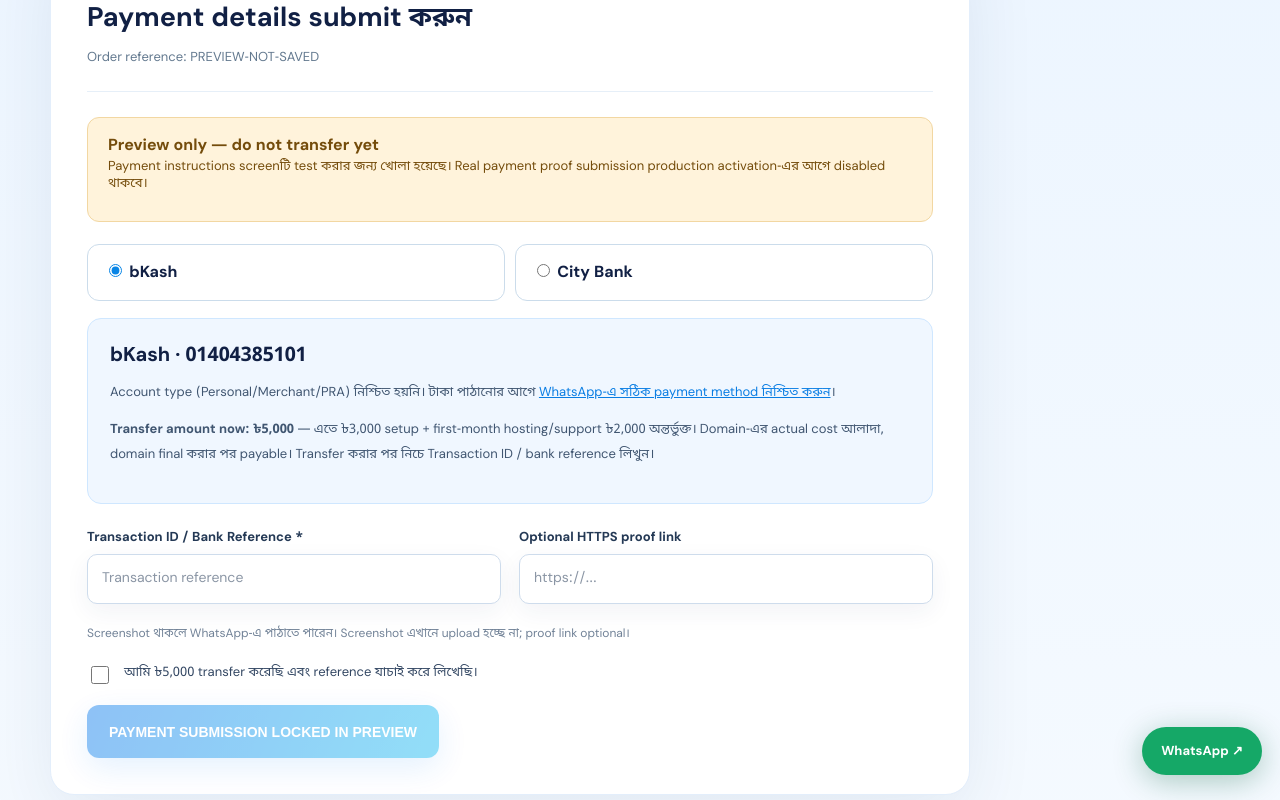
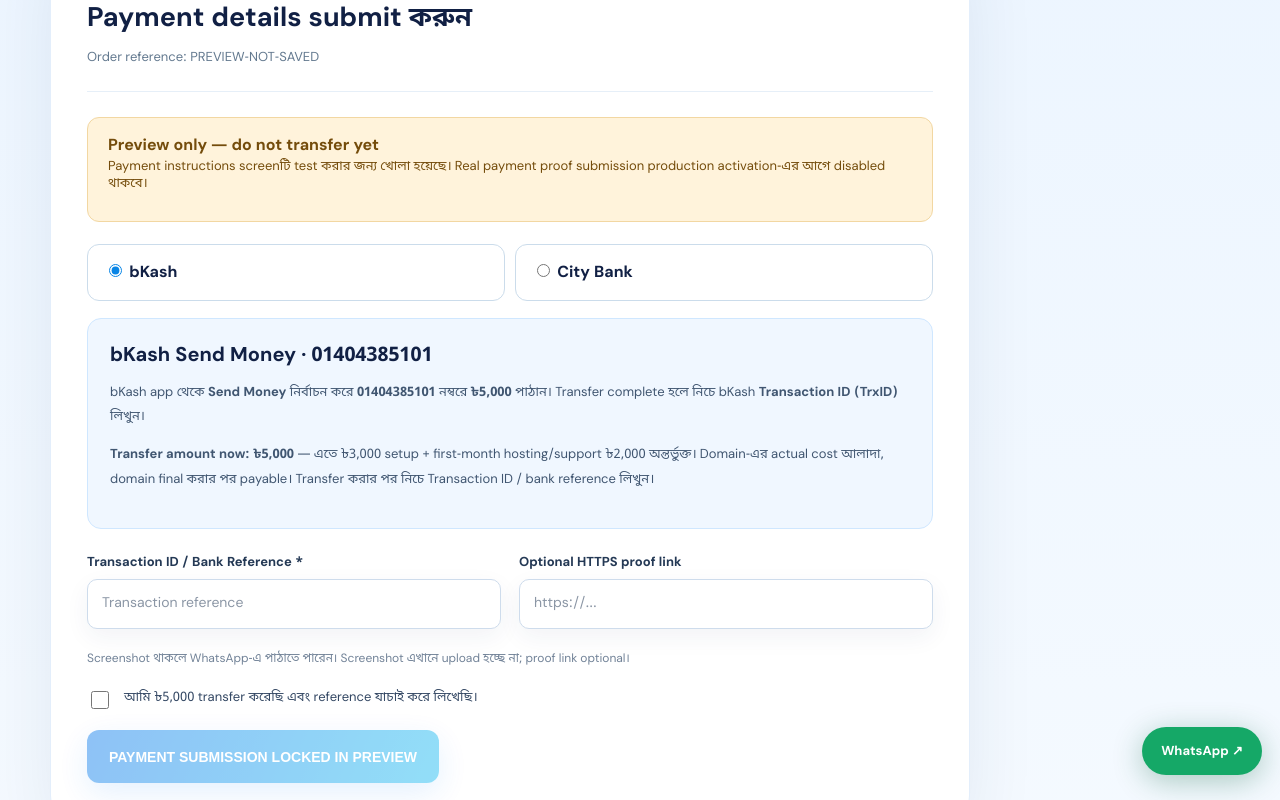
Before and after one commit to Minhazsiraji/AgentSiraji, a Next.js app: page /ecommerce-starter in a window 1280 px wide. Both pictures are taken after typing "Sample", "5551234", "name@example.com", "Sample", "Sample", "https://example.com" into the empty fields and a click on the button "CONTINUE TO PAYMENT — ৳5,000 →". Shown: the part 3916-4716 px from the top of the page. Built offline with nearby package versions, Linux system fonts and the light colour scheme; no server answers; the database is empty.

Commit message:
Set starter bKash payment method to Send Money

```diff
--- a/components/StarterCheckout.tsx
+++ b/components/StarterCheckout.tsx
@@ -111,7 +111,7 @@ export function StarterCheckout({ enabled }: { enabled: boolean }) {
       <div className={s.methodRow}><label><input type="radio" checked={paymentMethod==="BKASH"} onChange={()=>setPaymentMethod("BKASH")}/> bKash</label><label><input type="radio" checked={paymentMethod==="CITY_BANK"} onChange={()=>setPaymentMethod("CITY_BANK")}/> City Bank</label></div>
       <div className={s.paymentInstruction}>
         {paymentMethod==="BKASH"?<>
-          <h4>bKash · 01404385101</h4><p>Account type (Personal/Merchant/PRA) নিশ্চিত হয়নি। টাকা পাঠানোর আগে <a href={waUrl} target="_blank" rel="noopener noreferrer">WhatsApp-এ সঠিক payment method নিশ্চিত করুন</a>।</p>
+          <h4>bKash Send Money · 01404385101</h4><p>bKash app থেকে <strong>Send Money</strong> নির্বাচন করে <strong>01404385101</strong> নম্বরে <strong>৳5,000</strong> পাঠান। Transfer complete হলে নিচে bKash <strong>Transaction ID (TrxID)</strong> লিখুন।</p>
         </>:<>
           <h4>The City Bank PLC</h4><p>Account: <strong>2183503557001</strong><br/>Name: Md. Minhaz Siraji<br/>Branch: Ashulia Branch</p>
         </>}
```
